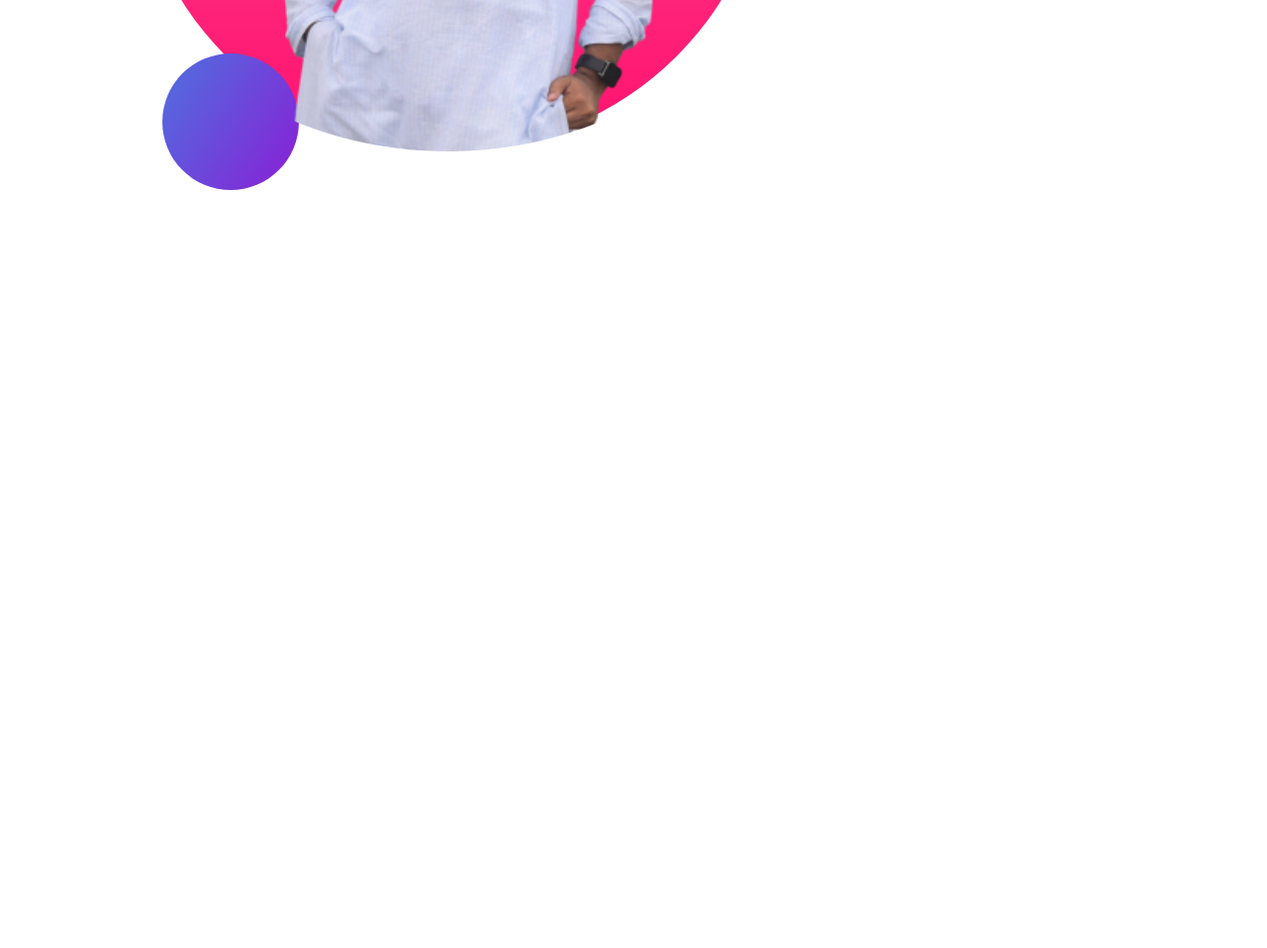
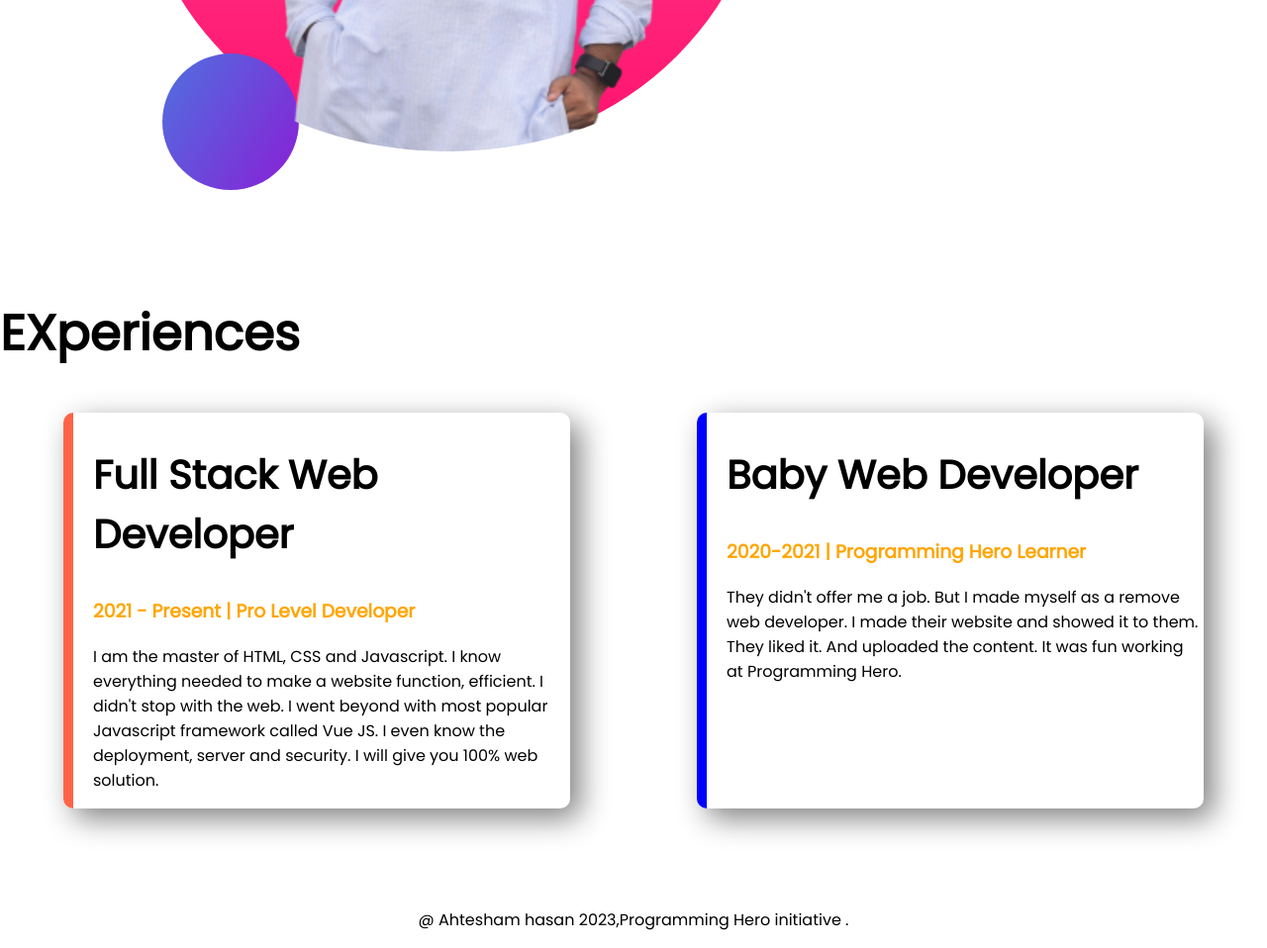
Before and after one commit to ahtexam/developer-portfolio, a plain HTML site: page index.html in a window 1280 px wide. Shown: the part 1429-2387 px from the top of the page at 99% size. Before the commit the page ends 1729 px from the top, so only its background shows below. Drawn offline with Linux system fonts and the light colour scheme.

Commit message:
finish site

```diff
--- a/index.html
+++ b/index.html
@@ -13,7 +13,7 @@
 </head>
 
 <body>
-    <section id="top-banar">
+    <section class="top-banar flexible-container ">
         <div class="half-width">
             <h1> Welcome To </h1>
             <h1> <span>Ahtesham</span> world!</h1>
@@ -32,7 +32,7 @@
         </div>
     </section>
 
-    <section class="dream-big">
+    <section class="dream-big flexible-container ">
         <div class="half-width">
             <img src="myy.png" alt="">
         </div>
@@ -46,6 +46,35 @@
         </div>
 
     </section>
+
+    <section>
+        <h1>EXperiences</h1>
+        <div class="flexible-container">
+            <div id="full-stack-web-developer" class="half-width EXperiences-item">
+                <h2>Full Stack Web Developer</h2>
+                <h3 class="orang"> 2021 - Present | Pro Level Developer</h3>
+                <p> I am the master of HTML, CSS and Javascript. I know everything needed to make a website function,
+                    efficient. I didn't stop with the web. I went beyond with most popular Javascript framework called
+                    Vue
+                    JS. I even know the deployment, server and security. I will give you 100% web solution.
+                </p>
+
+            </div>
+            <div id="baby-web-developer" class="half-width EXperiences-item">
+                <h2>Baby Web Developer</h2>
+                <h3 class="orang">2020-2021 | Programming Hero Learner</h3>
+                <p> They didn't offer me a job. But I made myself as a remove web developer. I made their website and
+                    showed
+                    it to them. They liked it. And uploaded the content. It was fun working at Programming Hero.
+                </p>
+
+            </div>
+        </div>
+    </section>
 </body>
+<footer>
+    <p>@ Ahtesham hasan 2023,Programming Hero initiative .
+    </p>
+</footer>
 
 </html>
--- a/style.css
+++ b/style.css
@@ -7,11 +7,15 @@ h1 {
     font-size: 50px;
 }
 
+h2 {
+    font-size: 40px;
+}
+
 span {
     color: orange;
 }
 
-section {
+.flexible-container {
     display: flex;
     margin-bottom: 100px;
 }
@@ -34,7 +38,7 @@ section {
     font-weight: 700;
 }
 
-#top-banar {
+.top-banar {
     background-image: url(images/top-banner.png);
     background-repeat: no-repeat;
 }
@@ -48,3 +52,30 @@ section {
 #only {
     padding-right: 8%;
 }
+
+.orang {
+    color: orange;
+
+}
+
+.EXperiences-item {
+    width: 40%;
+    margin-left: 5%;
+    margin-right: 5%;
+    padding-left: 20px;
+    border-radius: 10px;
+    box-shadow: 10px 10px 30px grey;
+
+}
+
+#full-stack-web-developer {
+    border-left: 10px solid tomato;
+}
+
+#baby-web-developer {
+    border-left: 10px solid blue;
+}
+
+footer {
+    text-align: center;
+}
```
